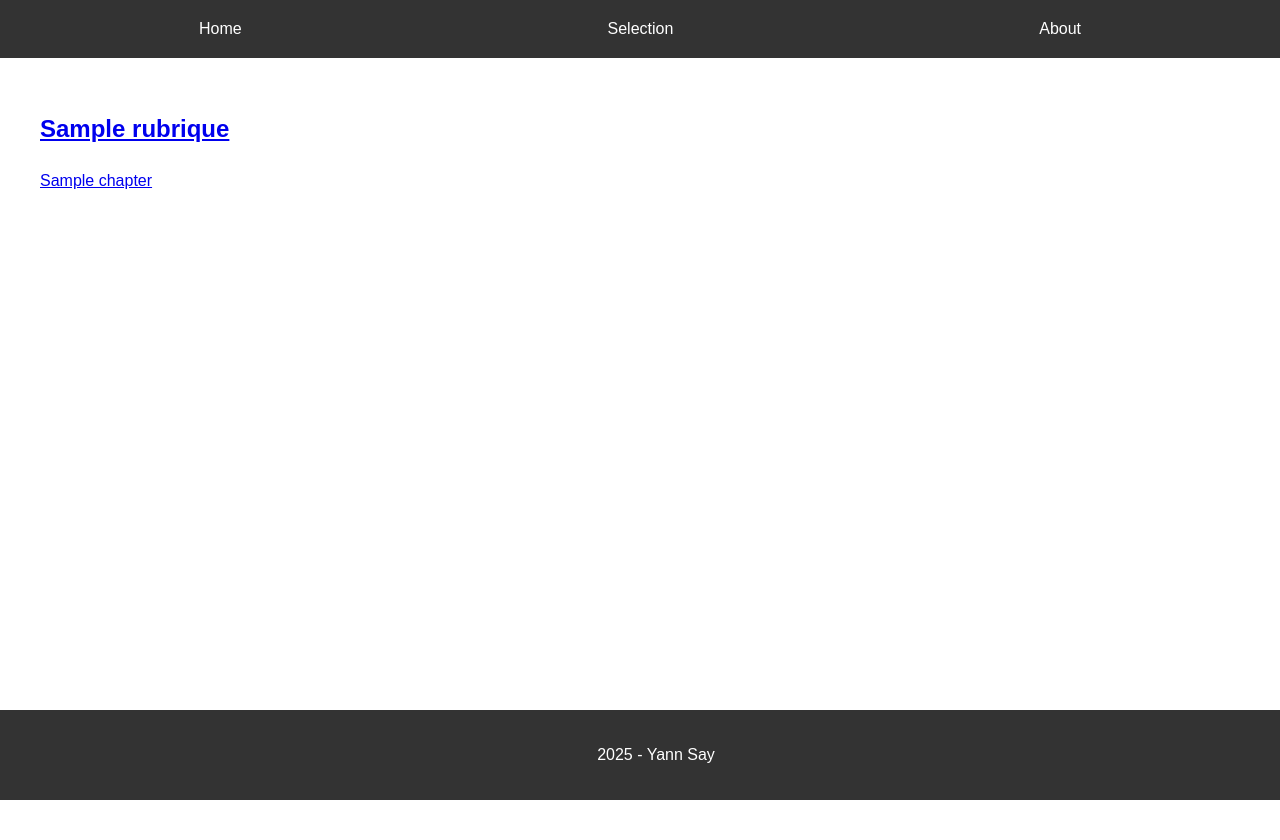
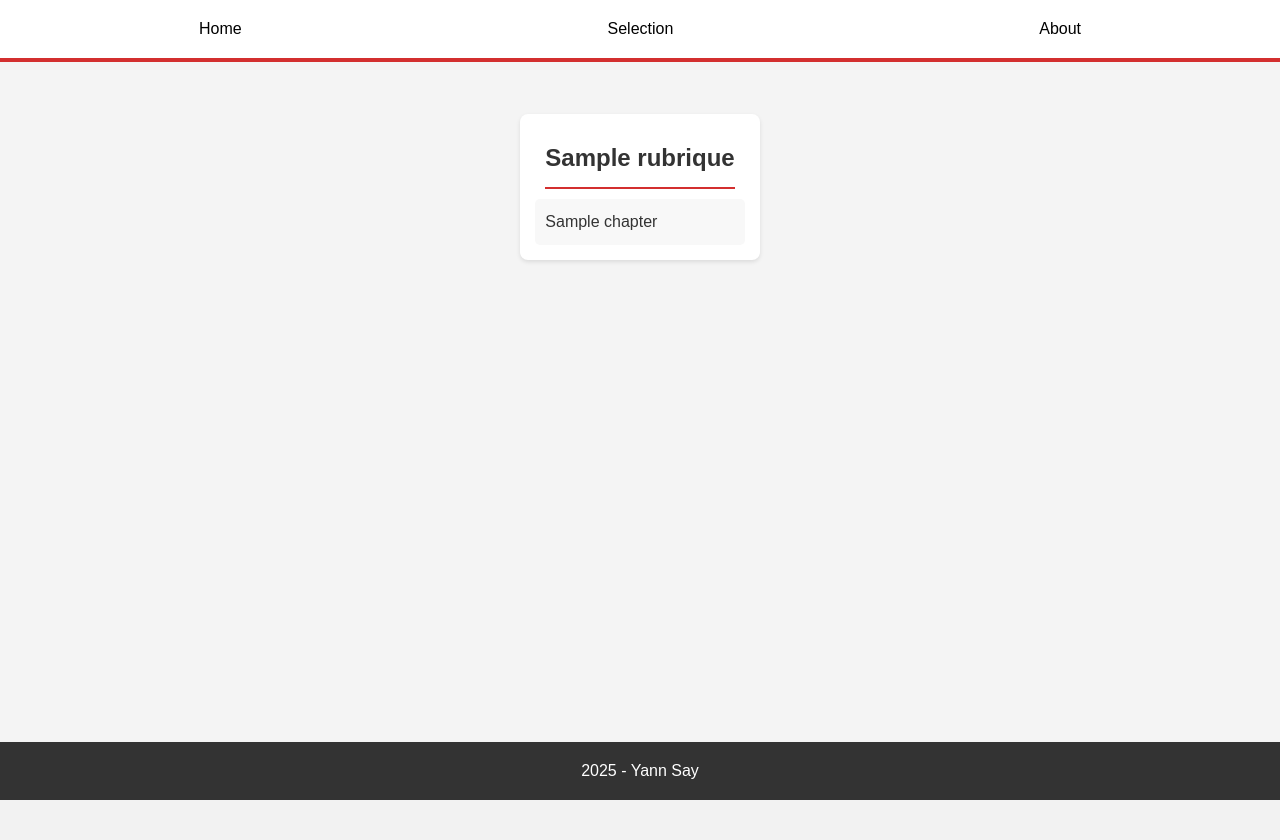
Before and after one commit to yannsay/votes_nominaux_geneve_app, a Django app: template votes_nominaux_geneve/templates/selection-rsge.html in a window 1280 px wide. After the commit the page ends 800 px from the top, so only its background shows below. Run offline with Django 5.2, Linux system fonts and the light colour scheme; the template is opened without the code that fills it: most values are stand-ins (such as "Sample title", 1, 10 or a date in 2020).

Commit message:
css and selection presentation

```diff
--- a/votes_nominaux_geneve/static/css/styles.css
+++ b/votes_nominaux_geneve/static/css/styles.css
@@ -1,14 +1,29 @@
+/* Reset and Base Styles */
+* {
+    margin: 0;
+    padding: 0;
+    box-sizing: border-box;
+}
+
+/* Body Styles */
 body {
     font-family: Arial, sans-serif;
     margin: 0;
     padding: 0;
     line-height: 1.6;
+    color: #333;
+    background-color: #f4f4f4;
+    display: flex;
+    flex-direction: column;
+    min-height: 100vh; /* Ensures body takes full viewport height */
 }
 
+/* Header Styles */
 header {
-    background-color: #333;
-    color: #fff;
+    background-color: #fff; /* White background */
+    color: #000; /* Black text color */
     padding: 1rem;
+    border-bottom: 4px solid #d32f2f; /* Geneva red bottom line */
 }
 
 nav ul {
@@ -24,30 +39,130 @@ nav ul li {
 }
 
 nav ul li a {
-    color: #fff;
+    color: #000; /* Black text for links */
     text-decoration: none;
     padding: 0.5rem 1rem;
+    transition: background-color 0.3s ease;
 }
 
 nav ul li a:hover {
-    background-color: #555;
+    background-color: #d32f2f; /* Geneva red */
     border-radius: 4px;
+    color: #fff; /* White text on hover for contrast */
+    outline: 2px solid #ffd600; /* Geneva yellow accent */
+
 }
 
+/* Main Content Styles */
 main {
     padding: 2rem;
     max-width: 1200px;
     margin: 0 auto;
-    min-height: calc(100vh - 100px);
+    flex: 1; /* Allows main to grow and push footer down */
     padding-bottom: 50px;
 }
 
+/* Footer Styles */
 footer {
     background-color: #333;
     color: #fff;
     text-align: center;
     padding: 1rem;
-    position: fixed;
-    bottom: 0;
     width: 100%;
 }
+
+/* Selection Page Specific Styles */
+
+/* Container Styles */
+.selection-container {
+    max-width: 1200px;
+    margin: 0 auto;
+    padding: 20px;
+}
+
+/* Rubriques Container Styles */
+.rubriques-container {
+    display: flex;
+    flex-direction: column;
+    gap: 20px;
+}
+
+/* Rubrique Container Styles */
+.rubrique-container {
+    background-color: white;
+    border-radius: 8px;
+    box-shadow: 0 2px 4px rgba(0, 0, 0, 0.1);
+    padding: 15px;
+    transition: transform 0.3s ease;
+}
+
+.rubrique-container:hover {
+    transform: translateY(-3px);
+}
+
+/* Rubrique Header Styles */
+.rubrique-header {
+    transition: background-color 0.3s ease, color 0.3s ease;
+    border-radius: 5px;
+    padding: 10px;
+}
+
+.rubrique-header:hover {
+    background-color: #d32f2f; /* Geneva red */
+    color: white; /* Ensure text is visible */
+    outline: 2px solid #ffd600; /* Geneva yellow accent */
+}
+
+.rubrique-header a {
+    text-decoration: none;
+    color: inherit;
+}
+
+.rubrique-link h2 {
+    font-size: 1.5em;
+    border-bottom: 2px solid #d32f2f;
+    padding-bottom: 10px;
+}
+
+/* Chapters Container Styles */
+.chapters-container {
+    display: flex;
+    flex-direction: column;
+    gap: 8px;
+}
+
+/* Chapter Block Styles */
+.chapter-link {
+    text-decoration: none;
+    color: inherit;
+}
+
+.chapter-block {
+    padding: 10px;
+    background-color: #f8f8f8;
+    border-radius: 5px;
+    transition: background-color 0.3s ease, color 0.3s ease;
+}
+
+.chapter-block:hover {
+    background-color: #d32f2f; /* Geneva red */
+    color: white; /* Ensure text is visible */
+    outline: 2px solid #ffd600; /* Geneva yellow accent */
+}
+
+/* Responsive Design Adjustments */
+@media (max-width: 768px) {
+    .rubrique-container {
+        padding: 10px;
+    }
+
+    .rubrique-link h2 {
+        font-size: 1.2em;
+    }
+}
+
+/* Additional Styles for Clickable Elements */
+a:hover {
+    color: white; /* Ensure link text is visible on hover */
+}
+/* end */
--- a/votes_nominaux_geneve/templates/about.html
+++ b/votes_nominaux_geneve/templates/about.html
@@ -1,6 +1,4 @@
 {% extends 'base.html' %}
-
-{% block title %}More Info{% endblock %}
 
 {% block content %}
     <h1>A propos de moi</h1>
--- a/votes_nominaux_geneve/templates/base.html
+++ b/votes_nominaux_geneve/templates/base.html
@@ -5,7 +5,7 @@
 <head>
     <meta charset="UTF-8">
     <meta name="viewport" content="width=device-width, initial-scale=1.0">
-    <title>{% block title %}{% endblock %}</title>
+    <title>Votes nominaux du Grand Conseil de Genève</title>
     <link rel="stylesheet" href="{% static 'css/styles.css' %}">
 
 </head>
--- a/votes_nominaux_geneve/templates/index.html
+++ b/votes_nominaux_geneve/templates/index.html
@@ -1,6 +1,4 @@
 {% extends 'base.html' %}
-
-{% block title %}Votes nominaux du Grand Conseil de Genève{% endblock %}
 
 {% block content %}
 <h1>Votes nominaux du Grand Conseil de Genève</h1>
--- a/votes_nominaux_geneve/templates/selection-rsge.html
+++ b/votes_nominaux_geneve/templates/selection-rsge.html
@@ -1,42 +1,35 @@
 {% extends 'base.html' %}
-
 {% block title %}Selection{% endblock %}
-
 {% block content %}
 <!-- Main content -->
-    <div class="border mt-2 p-6">
-        <!--  Block for all rubriques -->
-        <div class="border rounded mt-2 p-4 bg-blue-600 text-left">
+<div class="selection-container">
+    <!-- Block for all rubriques -->
+    <div class="rubriques-container">
         {% for rubrique, chapters in rsge_dict.items %}
-            <!-- Block for a single rubriques (including all chapters) -->
-            <div class="border rounded mt-2 p-4 bg-pink-600 group">
-                <!-- Block for rubrique title-->
-                <div class="border rounded mt-2 p-4 bg-yellow-200">
-                    <a href="table-votes?param1={{rubrique}}">
-                        <h2 class="text-3xl text-white"> {{rubrique}}</h2>
+        <!-- Block for a single rubrique (including all chapters) -->
+        <div class="rubrique-container">
+            <!-- Rubrique header -->
+            <div class="rubrique-header">
+                <a href="table-votes?param1={{ rubrique }}" class="rubrique-link">
+                    <h2>{{ rubrique }}</h2>
                 </a>
             </div>
-                <!-- end Block for rubrique title-->
 
             <!-- Block for all chapters -->
-                <div>
+            <div class="chapters-container">
                 {% for chapter in chapters %}
-
-                    <!-- Block for signle chapter-->
-                    <a href="table-votes?param1={{rubrique}}&param2={{chapter}}">
-                        <div class="border rounded mt-2 p-4 bg-red-600 hidden group-hover:block hover:bg-blue-600">
-                            {{chapter}}
+                <!-- Block for single chapter -->
+                <a href="table-votes?param1={{ rubrique }}&param2={{ chapter }}" class="chapter-link">
+                    <div class="chapter-block">
+                        {{ chapter }}
                     </div>
                 </a>
-                    <!-- end Block for single chapter-->
                 {% endfor %}
             </div>
-                <!-- end Block for all chapters -->
-
-
-
         </div>
-            <!-- end Block for a single rubrique (including all chapters) -->
         {% endfor %}
     </div>
+    <br>
+    <br>
+</div>
 {% endblock %}
--- a/votes_nominaux_geneve/templates/table-votes.html
+++ b/votes_nominaux_geneve/templates/table-votes.html
@@ -1,6 +1,4 @@
 {% extends 'base.html' %}
-
-{% block title %}Table des votes{% endblock %}
 
 {% block content %}
     <h1>Votes</h1>
```
Lines whose indentation alone changed are shown as unchanged.
